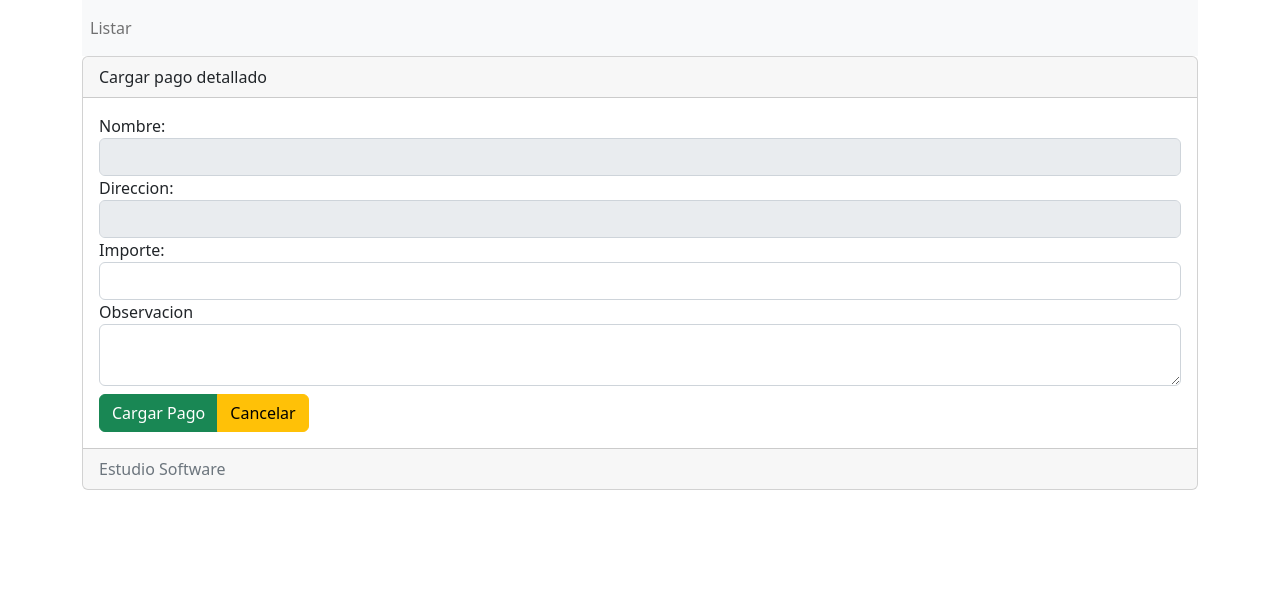
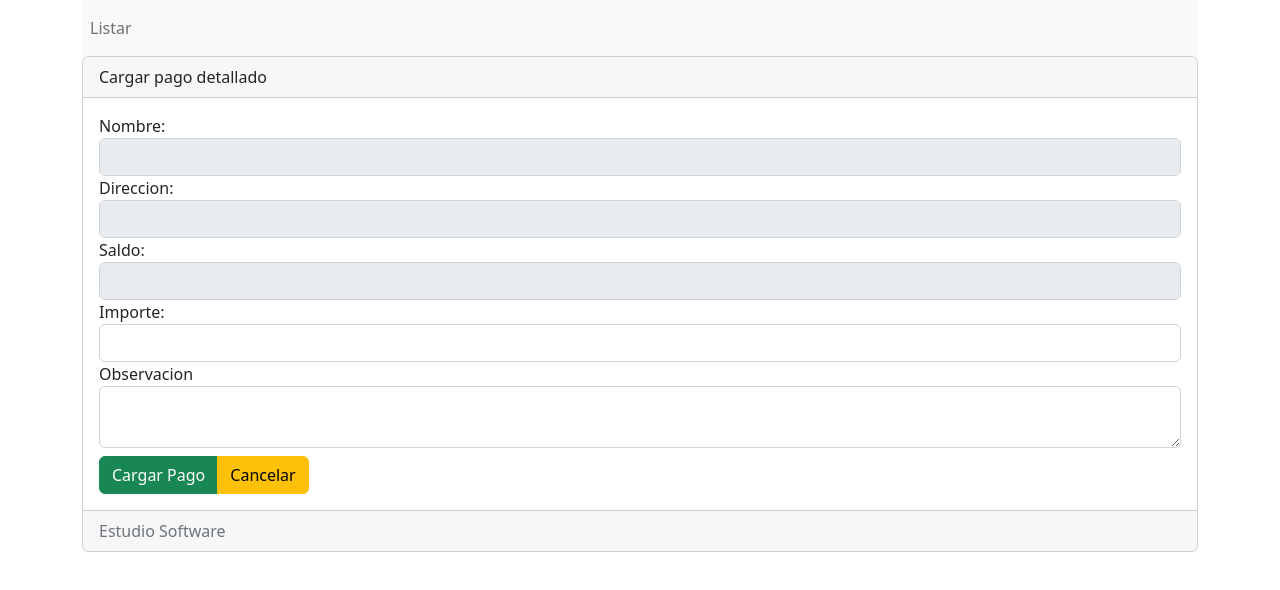
Before and after one commit to maurybatalla/cobranza, a Vue app: page /cargar/1 in a window 1280 px wide. Shown: the top 590 px of the page. Built offline with nearby package versions, Linux system fonts and the light colour scheme; no server answers; what vue-sweetalert2 would draw is missing.

Commit message:
cargar con axios

```diff
--- a/src/components/Cargar.vue
+++ b/src/components/Cargar.vue
@@ -16,6 +16,12 @@
                       <label for="">Direccion: </label>
                       <input type="text"
                         class="form-control" disabled name="direccion" required v-model="txtDireccion" id="direccion" aria-describedby="helpId" placeholder="">
+                    </div>
+
+                    <div class="form-group">
+                      <label for="">Saldo: </label>
+                      <input type="text"
+                        class="form-control" disabled name="saldo" required v-model="txtSaldo" id="saldo" aria-describedby="helpId" placeholder="">
                     </div>
 
                     <div class="form-group">
@@ -54,6 +60,7 @@ export default {
             txtCliente :'',
             txtDireccion:'',
             txtImporte:'',
+            txtSaldo : '',
             txtObserva:'',
             cliente:[],
         }
@@ -72,6 +79,7 @@ export default {
                 this.txtDireccion = this.cliente[0].direccion
                 this.txtImporte = this.cliente[0].importe
                 this.txtObserva = this.cliente[0].observa
+                this.txtSaldo = this.cliente[0].saldo
 
                 console.log(this.txtCliente)
 
```
